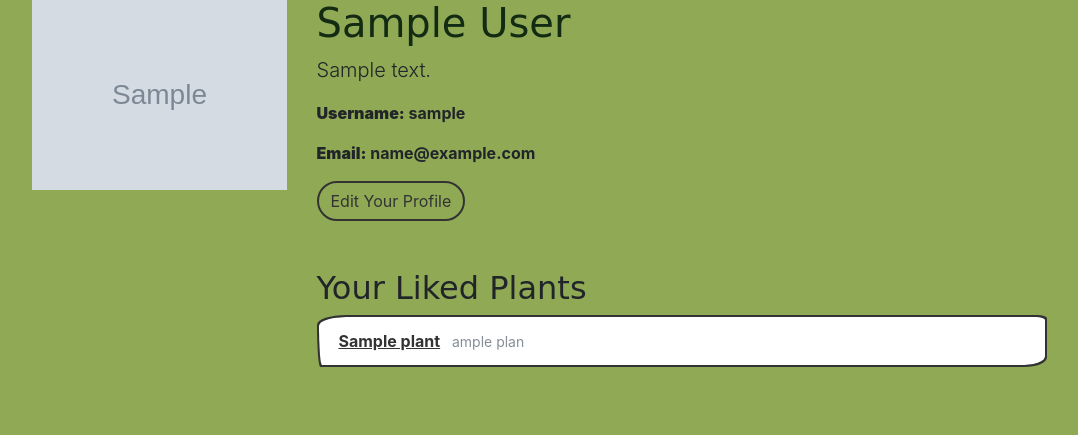
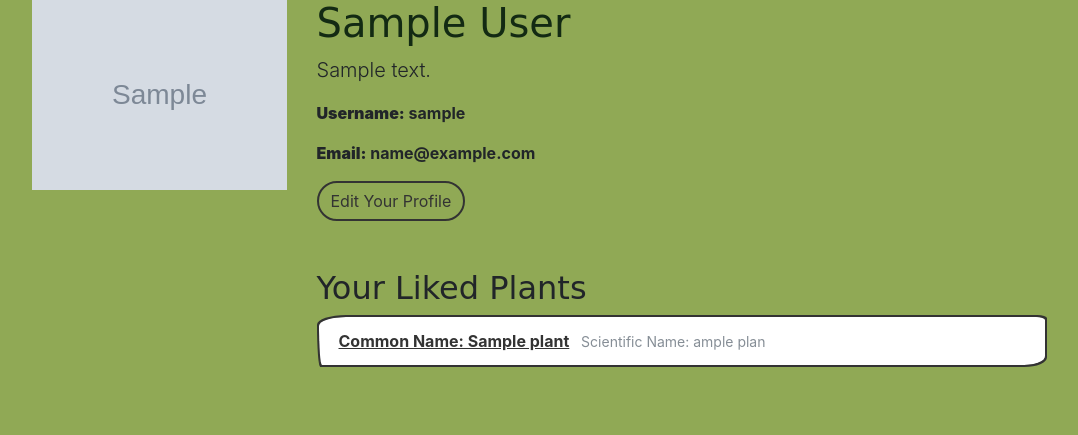
Before and after one commit to carl-molina/plant-app, a Flask app: template templates/profile/detail.html in a window 1280 px wide. Shown: the part 75-510 px from the top of the page, without its empty margins (101-1179 px from the left). Run offline with Flask 3, Linux system fonts and the light colour scheme; the template is opened without the code that fills it: values that come from a table or form of the project are taken from there, others are empty; tables that the repository leaves empty hold one stand-in row (values such as "Sample post"); grey boxes marked "Sample" are stand-in pictures; some libraries are stand-ins or nearby versions; some web fonts are replaced.

Commit message:
Added category titles

```diff
--- a/templates/profile/detail.html
+++ b/templates/profile/detail.html
@@ -31,8 +31,8 @@
     <ul class="list-group">
       {% for plant in user.liked_plants %}
       <li class="list-group-item">
-        <a href="/plants/{{ plant.id }}">{{ plant.common_name }}</a>
-        <small class="ml-2 text-muted">{{ plant.scientific_name[1:-1] }}</small>
+        <a href="/plants/{{ plant.id }}">Common Name: {{ plant.common_name }}</a>
+        <small class="ml-2 text-muted">Scientific Name: {{ plant.scientific_name[1:-1] }}</small>
       </li>
       {% endfor %}
     </ul>
```
